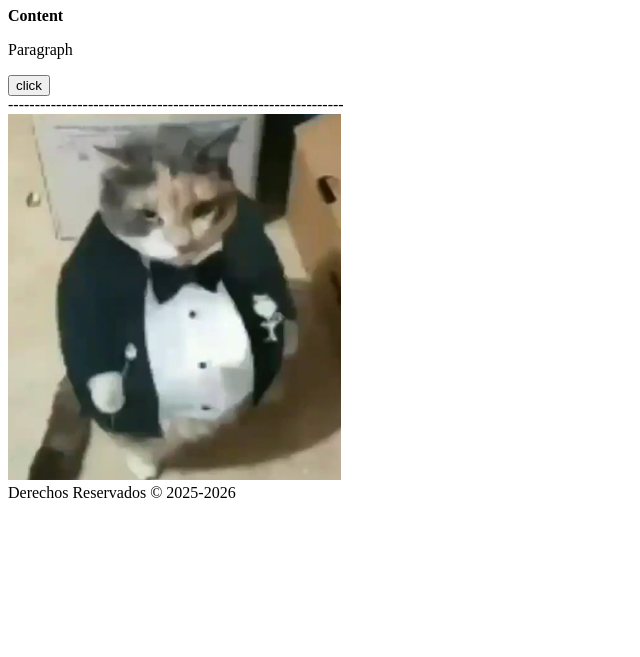
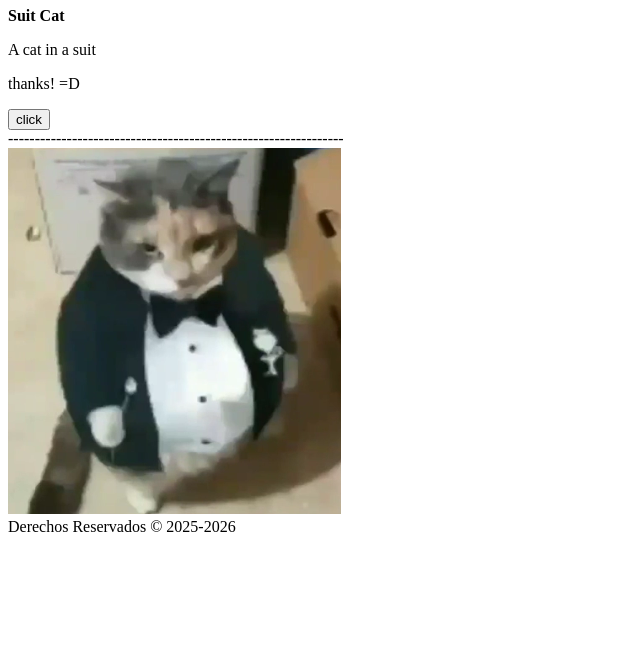
Before and after one commit to humbertocanedo/WebProject, a plain HTML site: page index.html in a window 1280 px wide. Shown: the part 143-800 px from the top of the page, without its empty margins (0-640 px from the left). Drawn offline with Linux system fonts and the light colour scheme.

Commit message:
Added final version of the project

```diff
--- a/index.html
+++ b/index.html
@@ -14,8 +14,9 @@
         </ul>
     </nav>
     <h1>Hey html</h1>
-    <p><strong>Content</strong></p>
-    <p>Paragraph</p>
+    <p><strong>Suit Cat</strong></p>
+    <p>A cat in a suit</p>
+    <p>thanks! =D</p>
     <button>click</button>
     <div>---------------------------------------------------------------</div>
     <img src="./Images/watons.png" alt="">
```
